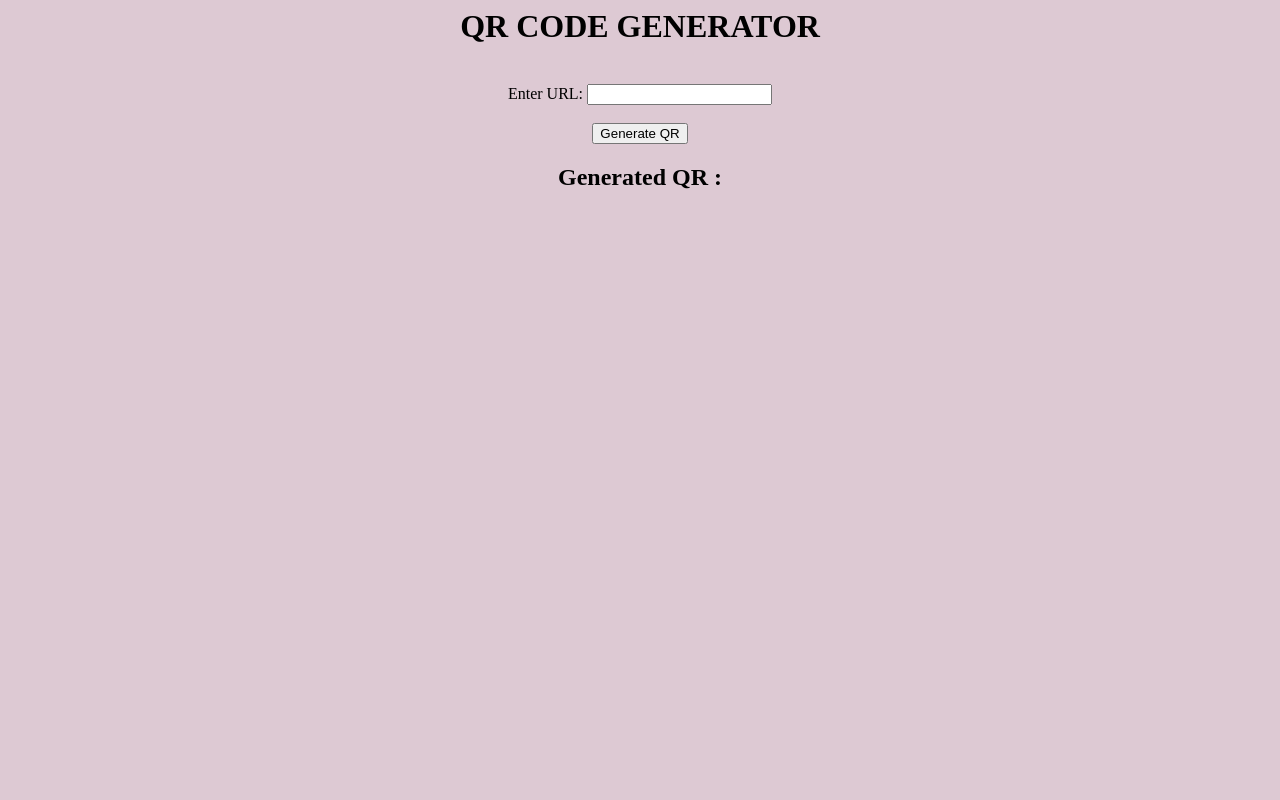
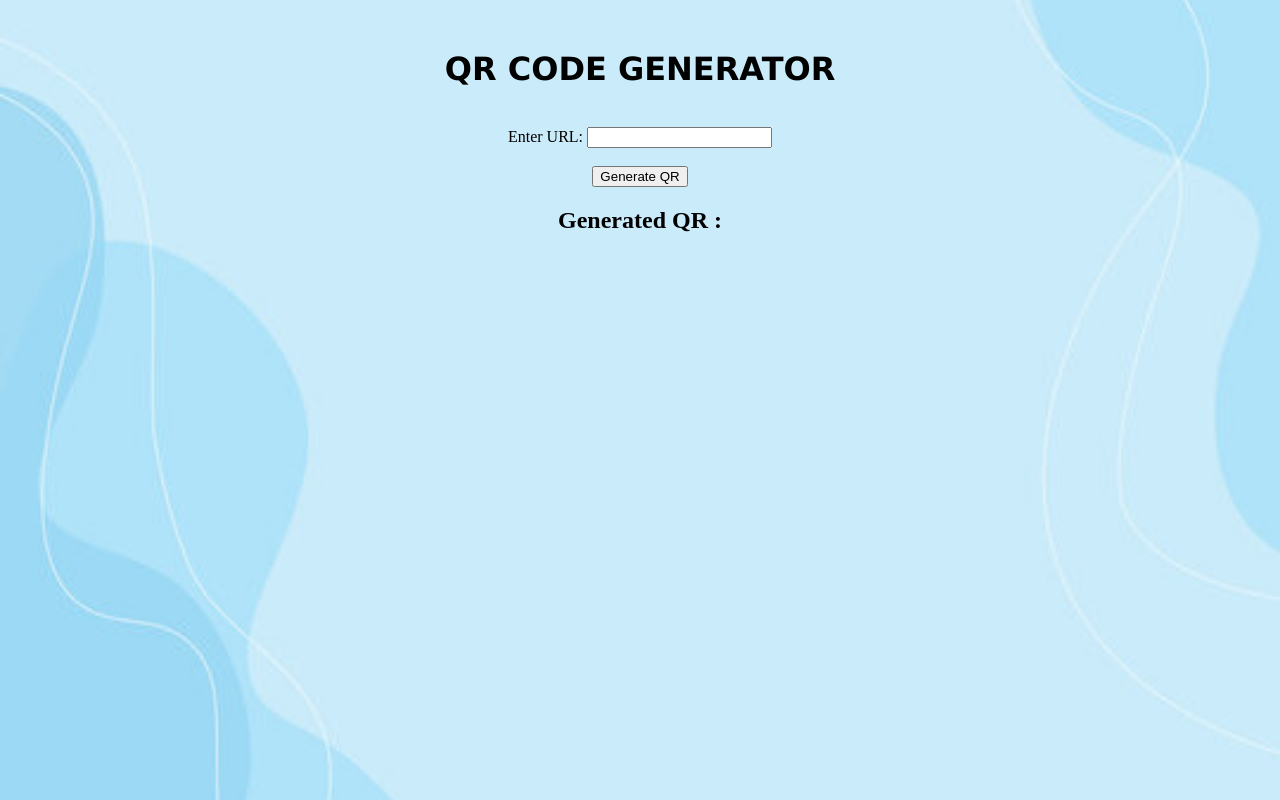
Before and after one commit to Rashmi028/QR-Code-Generator, a website: page index.html in a window 1280 px wide. Drawn offline with Linux system fonts and the light colour scheme.

Commit message:
first commit

```diff
--- a/style.css
+++ b/style.css
@@ -1,8 +1,12 @@
 body{
-    background-color: rgb(221, 201, 211);
- text-align: center;
+    background-image: url("bgimage2.jpg");
+    background-repeat: no-repeat;
+    background-position: center;
+    background-size: cover;
+    text-align: center;
 
 }
 h1{
-    text-align: center;
+    margin-top: 50px;
+    font-family:Verdana, Geneva, Tahoma, sans-serif;
 }
```
Also changed, not shown: bgimage2.jpg (added).
